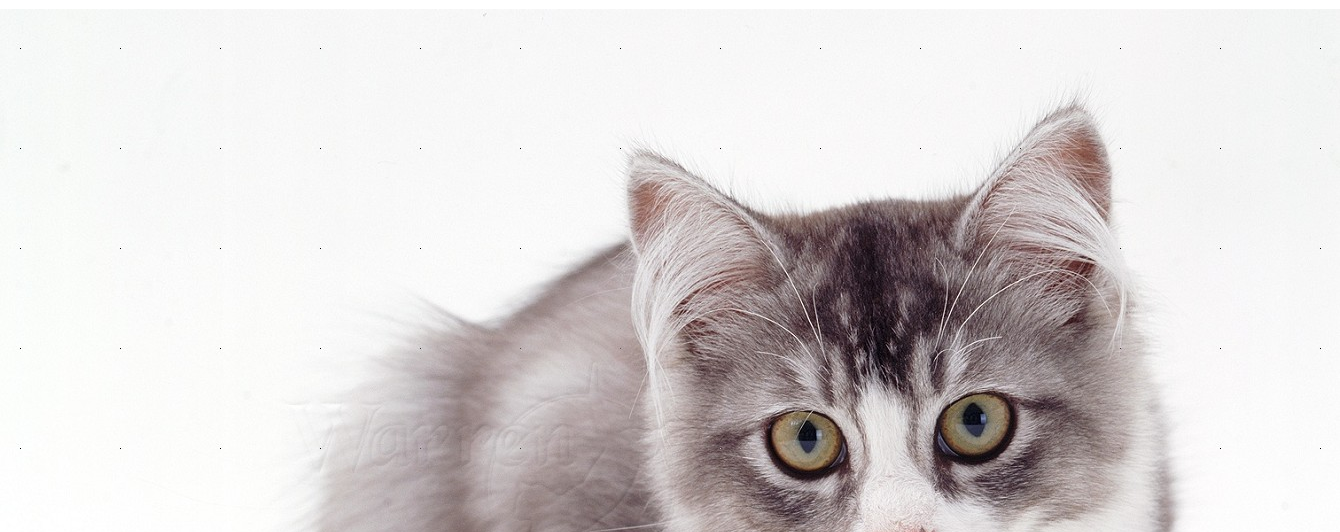
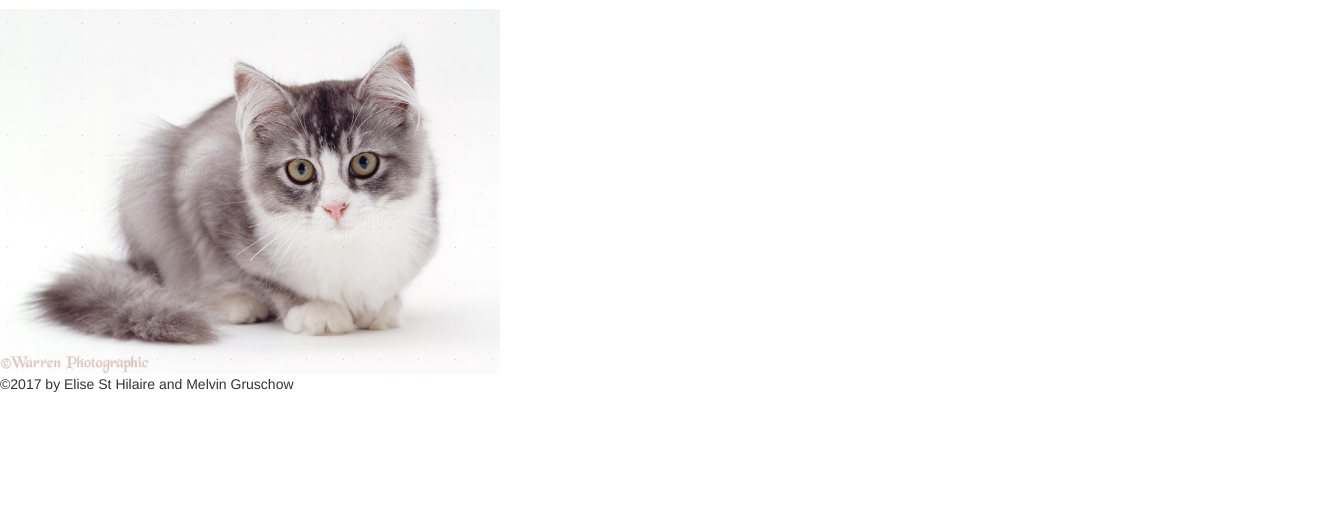
Before and after one commit to eliseylenore/my-first-web-page, a plain HTML site: page Finly/cat.html in a window 1280 px wide. Shown: the part 268-800 px from the top of the page, 1340 px wide, since content can reach past the window. Drawn offline with nearby package versions, Linux system fonts and the light colour scheme.

Commit message:
Added copyright

```diff
--- a/Finly/cat.html
+++ b/Finly/cat.html
@@ -19,7 +19,11 @@
       <li><em>Her shoe string</em></li>
     </ul>
 
-    <img src="finly.jpg" alt="some cat">
-
+    <img src="finly.jpg" alt="some cat" width = 500px>
+    <footer>
+      <p>
+        &#169;2017 by Elise St Hilaire and Melvin Gruschow
+      </p>
+    </footer>
   </body>
 </html>
```
Also changed, not shown: Applesauce/applesauce.html (+5 -0 lines), Ozlow/cat.html (+5 -1 lines), favorite-things.html (+5 -1 lines), index.html (+10 -5 lines).
